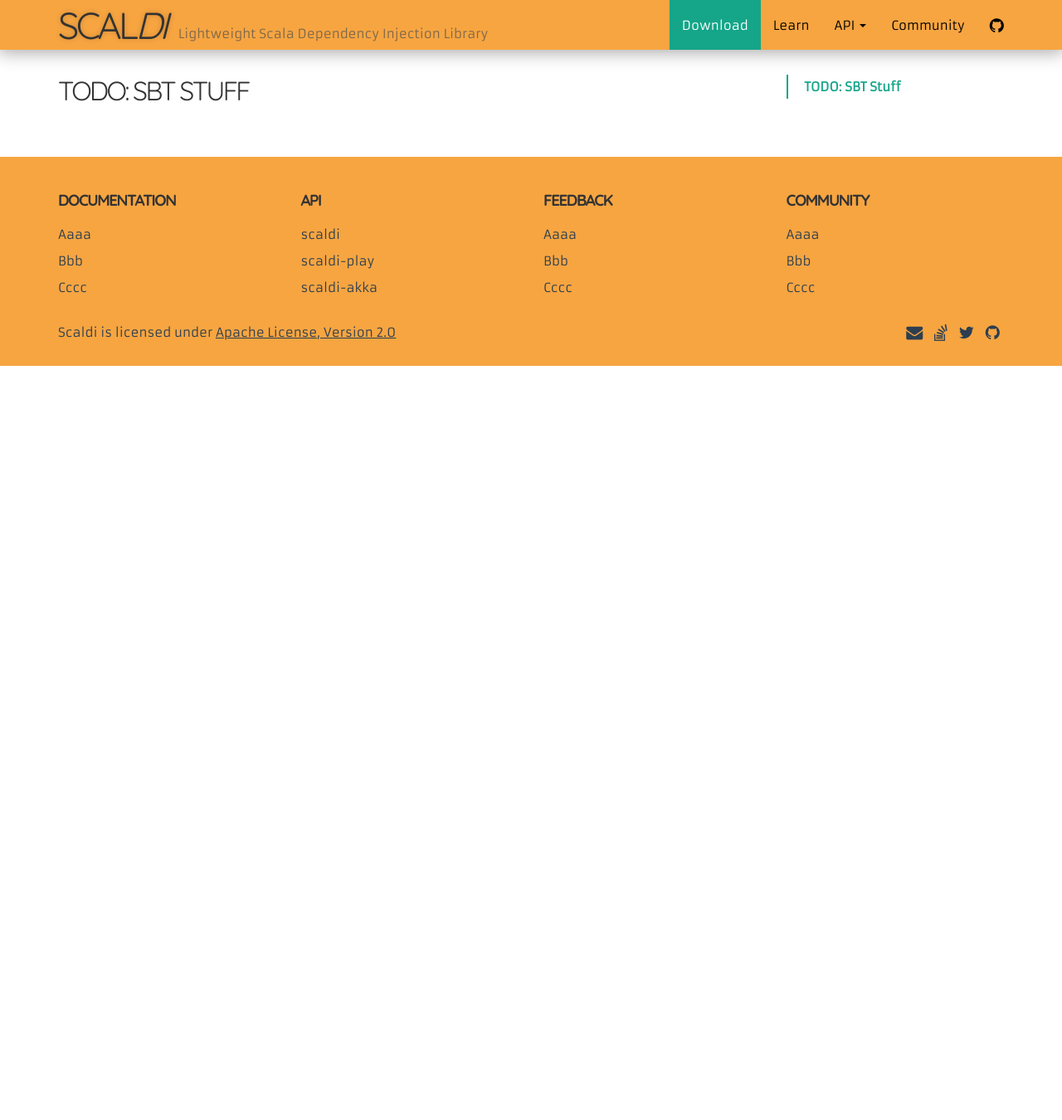
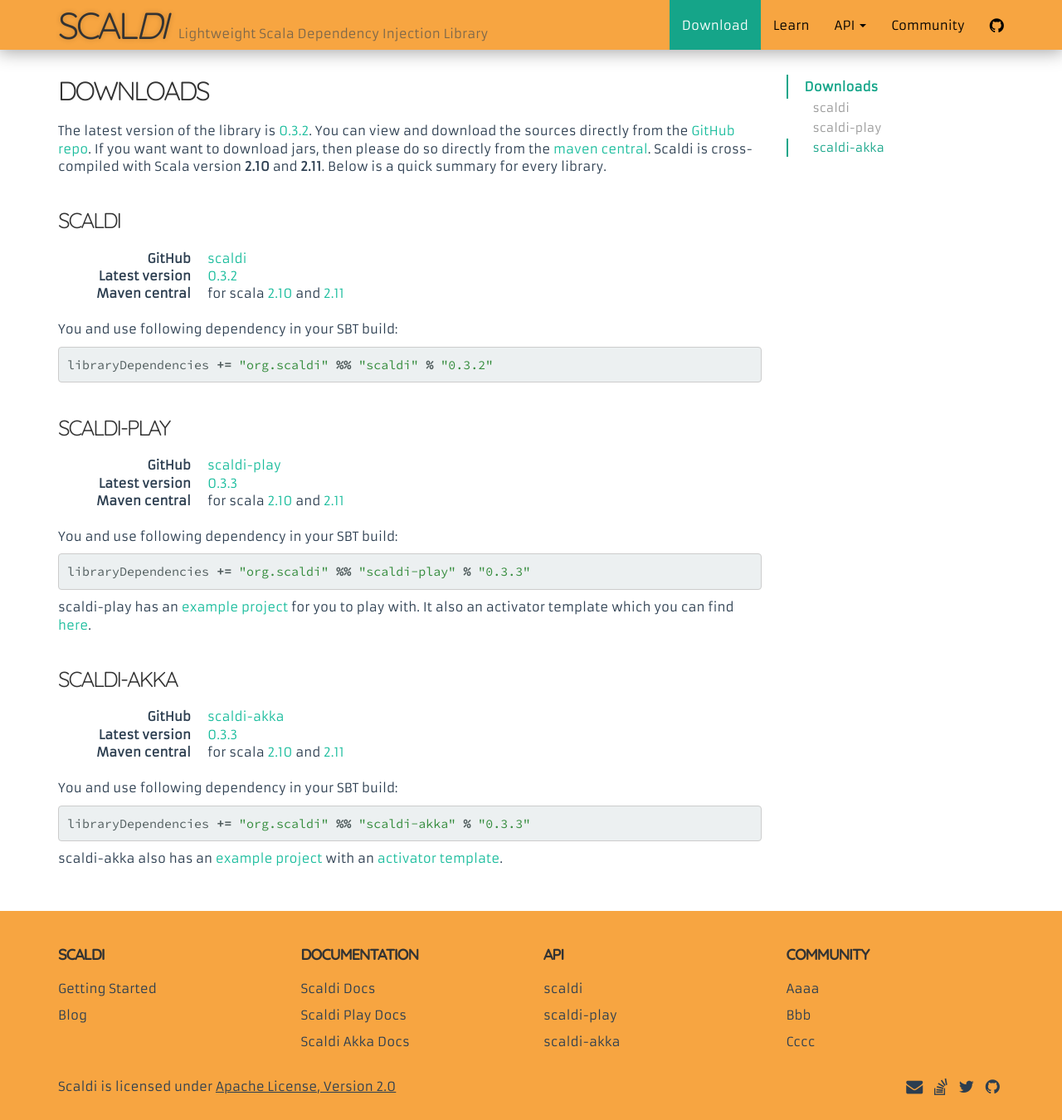
Before and after one commit to scaldi/scaldi-website, a Jekyll site: the page built from download.html, in a window 1280 px wide and 1350 px high. Shown: the whole window at 83% size. Built offline with Jekyll 4.4.1, drawn with Linux system fonts in a browser that asks for light colours.

Commit message:
download section contents

```diff
--- a/_config.yml
+++ b/_config.yml
@@ -11,6 +11,10 @@
 
 link:
   scaldi-github: https://github.com/scaldi
+  scaldi-maven: http://search.maven.org/#search%7Cga%7C1%7Cg%3A%22org.scaldi%22
+  scaldi-releases: https://github.com/scaldi/scaldi/releases
+  scaldi-play-releases: https://github.com/scaldi/scaldi-play/releases
+  scaldi-akka-releases: https://github.com/scaldi/scaldi-akka/releases
   scaldi-play-example-github: https://github.com/scaldi/scaldi-play-example
   scaldi-play-example-template: https://typesafe.com/activator/template/scaldi-play-example
   scaldi-play-example-blog: http://hacking-scala.org/post/51407241538/easy-dependency-injection-in-play-framework-with-scaldi
@@ -26,6 +30,14 @@
     scaldi: http://scaldi.github.io/scaldi/latest/api
     scaldi-play: http://scaldi.github.io/scaldi-play/latest/api/#scaldi.play.ScaldiSupport
     scaldi-akka: http://scaldi.github.io/scaldi-akka/latest/api
+  repo:
+    scaldi: https://github.com/scaldi/scaldi
+    scaldi-play: https://github.com/scaldi/scaldi-play
+    scaldi-akka: https://github.com/scaldi/scaldi-akka
+  maven:
+    scaldi: http://search.maven.org/#artifactdetails%7Corg.scaldi%7Cscaldi_
+    scaldi-play: http://search.maven.org/#artifactdetails%7Corg.scaldi%7Cscaldi-play_
+    scaldi-akka: http://search.maven.org/#artifactdetails%7Corg.scaldi%7Cscaldi-akka_
 
 markdown: kramdown
 permalink: pretty
--- a/_includes/footer.html
+++ b/_includes/footer.html
@@ -2,11 +2,17 @@
   <div class="container">
     <div class="row">
       <div class="col-md-3">
+        <h4>Scaldi</h4>
+
+        <p><a href="{{"/#getting-started" | prepend: site.baseurl}}">Getting Started</a></p>
+        <p><a href="{{site.link.blog}}">Blog</a></p>
+      </div>
+      <div class="col-md-3">
         <h4>Documentation</h4>
 
-        <p><a href="#">Aaaa</a></p>
-        <p><a href="#">Bbb</a></p>
-        <p><a href="#">Cccc</a></p>
+        <p><a href="{{"/learn/" | prepend: site.baseurl}}">Scaldi Docs</a></p>
+        <p><a href="{{"/learn/#TODO" | prepend: site.baseurl}}">Scaldi Play Docs</a></p>
+        <p><a href="{{"/learn/#TODO" | prepend: site.baseurl}}">Scaldi Akka Docs</a></p>
       </div>
       <div class="col-md-3">
         <h4>API</h4>
@@ -14,13 +20,6 @@
         <p><a href="{{site.link.scaladoc.scaldi}}" target="_blank">scaldi</a></p>
         <p><a href="{{site.link.scaladoc.scaldi-play}}" target="_blank">scaldi-play</a></p>
         <p><a href="{{site.link.scaladoc.scaldi-akka}}" target="_blank">scaldi-akka</a></p>
-      </div>
-      <div class="col-md-3">
-        <h4>Feedback</h4>
-
-        <p><a href="#">Aaaa</a></p>
-        <p><a href="#">Bbb</a></p>
-        <p><a href="#">Cccc</a></p>
       </div>
       <div class="col-md-3">
         <h4>Community</h4>
--- a/assets/css/main.css
+++ b/assets/css/main.css
@@ -253,3 +253,7 @@
 .akka-section a.btn:active {
   background-color: #47666a;
 }
+
+.main-section section {
+  padding-bottom: 0;
+}
--- a/assets/js/main.js
+++ b/assets/js/main.js
@@ -28,7 +28,7 @@
   }
 
   var slagify = function (text) {
-    return text.toLowerCase().replace(/[^\w ]+/g,'').replace(/ +/g,'-')
+    return text.toLowerCase().replace(/[^\w \-]+/g,'').replace(/ +/g,'-')
   }
 
   $("h2, h3").each(function () {
--- a/download.html
+++ b/download.html
@@ -9,9 +9,82 @@
 <div class="container">
   <div class="row">
     <div class="col-md-9 main-content">
-      <section>
-        <h2>TODO: SBT Stuff</h2>
+      <section class="main-section">
+        <h2>Downloads</h2>
+        <p>
+          The latest version of the library is <a target="_blank" href="{{site.link.scaldi-releases}}">{{site.version.scaldi}}</a>.
+          You can view and download the sources directly from the <a target="_blank" href="{{site.link.scaldi-github}}">GitHub repo</a>.
+          If you want want to download jars, then please do so directly from the <a target="_blank" href="{{site.link.scaldi-maven}}">maven central</a>.
+          Scaldi is cross-compiled with Scala version <span class="class-name">2.10</span> and <span class="class-name">2.11</span>.
+          Below is a quick summary for every library.
+        </p>
 
+        <section>
+          <h3>scaldi</h3>
+
+          <dl class="dl-horizontal">
+            <dt>GitHub</dt><dd><a target="_blank" href="{{site.link.repo.scaldi}}">scaldi</a></dd>
+            <dt>Latest version</dt><dd><a target="_blank" href="{{site.link.scaldi-releases}}">{{site.version.scaldi}}</a></dd>
+            <dt>Maven central</dt><dd>
+              for scala <a target="_blank" href="{{site.link.maven.scaldi}}2.10%7C{{site.version.scaldi}}%7Cjar">2.10</a> and
+              <a target="_blank" href="{{site.link.maven.scaldi}}2.11%7C{{site.version.scaldi}}%7Cjar">2.11</a>
+            </dd>
+          </dl>
+
+          <p>You and use following dependency in your SBT build:</p>
+          <p>
+{% highlight scala %}
+libraryDependencies += "org.scaldi" %% "scaldi" % "{{site.version.scaldi}}"
+{% endhighlight %}
+          </p>
+        </section>
+
+        <section>
+          <h3>scaldi-play</h3>
+
+          <dl class="dl-horizontal">
+            <dt>GitHub</dt><dd><a target="_blank" href="{{site.link.repo.scaldi-play}}">scaldi-play</a></dd>
+            <dt>Latest version</dt><dd><a target="_blank" href="{{site.link.scaldi-play-releases}}">{{site.version.scaldi-play}}</a></dd>
+            <dt>Maven central</dt><dd>
+              for scala <a target="_blank" href="{{site.link.maven.scaldi-play}}2.10%7C{{site.version.scaldi-play}}%7Cjar">2.10</a> and
+              <a target="_blank" href="{{site.link.maven.scaldi-play}}2.11%7C{{site.version.scaldi-play}}%7Cjar">2.11</a>
+            </dd>
+          </dl>
+
+          <p>You and use following dependency in your SBT build:</p>
+          <p>
+{% highlight scala %}
+libraryDependencies += "org.scaldi" %% "scaldi-play" % "{{site.version.scaldi-play}}"
+{% endhighlight %}
+          </p>
+          <p>
+            scaldi-play has an <a target="_blank" href="{{site.link.scaldi-play-example-github}}">example project</a> for you to play with.
+            It also an activator template which you can find <a target="_blank" href="{{site.link.scaldi-play-example-template}}">here</a>.
+          </p>
+        </section>
+
+        <section>
+          <h3>scaldi-akka</h3>
+
+          <dl class="dl-horizontal">
+            <dt>GitHub</dt><dd><a target="_blank" href="{{site.link.repo.scaldi-akka}}">scaldi-akka</a></dd>
+            <dt>Latest version</dt><dd><a target="_blank" href="{{site.link.scaldi-akka-releases}}">{{site.version.scaldi-akka}}</a></dd>
+            <dt>Maven central</dt><dd>
+              for scala <a target="_blank" href="{{site.link.maven.scaldi-akka}}2.10%7C{{site.version.scaldi-akka}}%7Cjar">2.10</a> and
+              <a target="_blank" href="{{site.link.maven.scaldi-akka}}2.11%7C{{site.version.scaldi-akka}}%7Cjar">2.11</a>
+            </dd>
+          </dl>
+
+          <p>You and use following dependency in your SBT build:</p>
+          <p>
+{% highlight scala %}
+libraryDependencies += "org.scaldi" %% "scaldi-akka" % "{{site.version.scaldi-akka}}"
+{% endhighlight %}
+          </p>
+          <p>
+            scaldi-akka also has an <a target="_blank" href="{{site.link.scaldi-akka-example-github}}">example project</a> with an <a target="_blank" href="{{site.link.scaldi-akka-example-template}}">activator template</a>.
+          </p>
+        </section>
       </section>
     </div>
 
```
Also changed, not shown: _posts/2014-05-24-welcome-to-jekyll.markdown (deleted, +0 -24 lines), about.md (deleted, +0 -11 lines).
